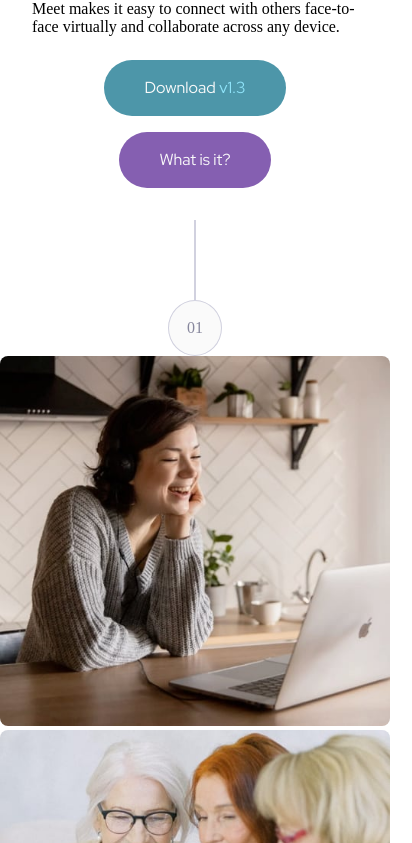
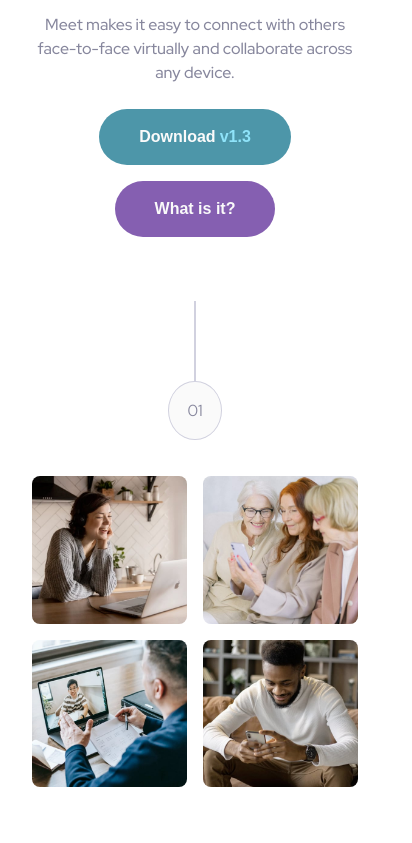
Before and after one commit to pattcaroline/frontend-mentor, a plain HTML site: page week8/meet-landing-page/starter-code/index.html in a window 390 px wide. Shown: the part 464-1307 px from the top of the page, 412 px wide, since content can reach past the window. Drawn offline with nearby package versions, Linux system fonts and the light colour scheme; files that its build step writes are made by us from their sources.

Commit message:
Add files via upload
Adjusted/ renamed files. In progress: Adding tablet and desktop responsiveness

```diff
--- a/week8/meet-landing-page/starter-code/styles/globals/_boilerplate.scss
+++ b/week8/meet-landing-page/starter-code/styles/globals/_boilerplate.scss
@@ -11,3 +11,7 @@ html {
   margin: 0;
   padding: 0;
 }
+
+body {
+  font-family: "Red Hat Display", sans-serif;
+}
--- a/week8/meet-landing-page/starter-code/styles/globals/_buttons.scss
+++ b/week8/meet-landing-page/starter-code/styles/globals/_buttons.scss
@@ -1,5 +1,5 @@
 @use "variables" as var;
-@use "mixins" as mixin;
+@use "typography" as typo;
 
 // Button section typography
 
@@ -9,15 +9,28 @@
   justify-content: center;
   align-items: center;
   gap: 16px;
+
+  @include typo.tablet {
+    display: flex;
+    flex-direction: row;
+  }
 }
 
 .btn {
-  @include mixin.text(5);
+  @include typo.text-preset-5;
 
+  display: inline-flex;
+  align-items: center;
+  justify-content: center;
+  gap: 4px;
   border: none;
   border-radius: 29px;
   color: var.$white;
   padding: 16px 40px;
+  cursor: pointer;
+  transition:
+    opacity 0.2s ease,
+    transform 0.2s ease;
 
   &--primary {
     background-color: var.$cyan-600;
@@ -27,15 +40,15 @@
     background-color: var.$purple-600;
   }
 
-  &--terciary {
+  &--footer {
     background-color: var.$purple-600;
+
+    .btn__version {
+      color: var.$purple-300;
+    }
   }
 
   &__version {
     color: var.$cyan-300;
   }
-
-  &__footerVersion {
-    color: var.$purple-300;
-  }
 }
--- /dev/null
+++ b/week8/meet-landing-page/starter-code/styles/globals/_components.scss
@@ -0,0 +1,49 @@
+@use "typography" as typo;
+@use "variables" as var;
+
+// Mobile first styling
+// Headings typography
+
+.hero__title {
+  @include typo.text-preset-1;
+  color: var.$slate-900;
+  text-align: center;
+}
+
+.features__title {
+  @include typo.text-preset-2;
+  text-align: center;
+}
+
+.section__description,
+.hero__description {
+  @include typo.text-preset-4;
+  color: var.$slate-600;
+  text-align: center;
+}
+
+.section__subtitle {
+  @include typo.text-preset-3;
+  color: var.$cyan-600;
+  text-align: center;
+  padding-bottom: 1rem;
+}
+
+.section__title {
+  @include typo.text-preset-2;
+  color: var.$slate-900;
+  text-align: center;
+  padding-bottom: 2rem;
+}
+
+// CTA Footer
+
+.cta__title {
+  @include typo.text-preset-2;
+  color: var.$white;
+}
+
+.cta__description {
+  @include typo.text-preset-4;
+  color: var.$white;
+}
--- a/week8/meet-landing-page/starter-code/styles/globals/_index.scss
+++ b/week8/meet-landing-page/starter-code/styles/globals/_index.scss
@@ -1,6 +1,6 @@
 @forward "boilerplate";
 @forward "variables";
 @forward "typography";
-@forward "mixins";
+@forward "components";
 @forward "layout";
 @forward "buttons";
--- a/week8/meet-landing-page/starter-code/styles/globals/_layout.scss
+++ b/week8/meet-landing-page/starter-code/styles/globals/_layout.scss
@@ -1,15 +1,28 @@
 @use "variables" as var;
+@use "typography" as t;
 
 .header {
   display: flex;
   flex-direction: column;
   justify-content: center;
   align-items: center;
-  padding: 48px 80px 0 80px;
+  padding: 4rem 5rem 0 5rem;
+
+  @include t.desktop {
+    padding: 5rem 5rem 0 5rem;
+  }
 }
 
 .hero {
-  padding: 64px 32px 32px 32px;
+  padding: 4rem 2rem 2rem 2rem;
+  overflow: hidden;
+
+  @include t.desktop {
+    display: grid;
+    grid-template-columns: 1fr 1fr 1fr;
+    align-items: center;
+    padding: 4rem 5rem;
+  }
 }
 
 .hero__images {
@@ -18,13 +31,52 @@
   justify-content: center;
   height: 160px;
   gap: 17px;
+
+  img {
+    height: 100%;
+    width: auto;
+    flex-shrink: 0;
+    object-fit: cover;
+  }
+
+  @include t.tablet {
+    background-repeat: no-repeat;
+    height: 303px;
+    gap: 32px;
+  }
+
+  @include t.desktop {
+    display: contents;
+    height: 360px;
+
+    img {
+      &:first-child {
+        grid-column: 1;
+        justify-self: start;
+      }
+
+      &:last-child {
+        grid-column: 3;
+        order: 1;
+        justify-self: end;
+      }
+    }
+  }
 }
 
 .hero__content {
-  padding-top: 48px;
-  gap: 24px;
+  padding-top: 3rem;
+  gap: 1.5rem;
   display: flex;
   flex-direction: column;
+
+  @include t.tablet {
+    padding: 72px;
+  }
+
+  @include t.desktop {
+    padding: 0 32px;
+  }
 }
 
 // Main section
@@ -53,43 +105,41 @@
 .main-content {
   display: flex;
   flex-direction: column;
-  padding: 32px;
-  gap: 64px;
+  padding: 2rem;
+  gap: 4rem;
 }
 
 // GRID IMAGES LAYOUT
 
-.features__gallerys {
+.features__gallery {
   display: grid;
   grid-template-columns: repeat(auto-fit, minmax(147px, 2fr));
-  gap: 16px;
-}
+  gap: 1rem;
 
-img {
-  border-radius: 8px;
-  height: 100%;
-  width: 100%;
+  img {
+    border-radius: 8px;
+    height: 100%;
+    width: 100%;
+  }
 }
 
 // Second main text content
+.features {
+  display: flex;
+  flex-direction: column;
+  padding: 2rem 2rem 4rem 2rem;
+  gap: 4rem;
+}
+
 .features__content {
-  padding: 0 0 64px 0;
   display: flex;
   flex-direction: column;
 }
 
-.gap-16 {
-  padding-top: 16px;
-}
-
-.gap-32 {
-  padding-top: 32px;
-}
-
 // Footer layout
 
-.cta {
-  margin-top: -28px;
+.section-marker {
+  margin-bottom: -1.75rem;
 }
 
 .cta__content {
@@ -103,5 +153,5 @@ img {
   justify-content: center;
   align-items: center;
   gap: 24px;
-  padding: 64px 32px 32px 32px;
+  padding: 4rem 2rem 2rem 2rem;
 }
--- a/week8/meet-landing-page/starter-code/styles/globals/_typography.scss
+++ b/week8/meet-landing-page/starter-code/styles/globals/_typography.scss
@@ -1,47 +1,94 @@
-// Font Family
-$font-red-hat: "Red Hat Display", sans-serif;
-
-// Font Weight
-$font-weight-regular: 400;
-$font-weight-medium: 500;
-
 // Typography - Textpresets from Figma design
 
-//mobile font-size
-$text-presets: (
-  1: (
-    family: $font-red-hat,
-    weight: $font-weight-regular,
-    size: 40px,
-    line-height: 1.1,
-    letter-spacing: 0,
-  ),
-  2: (
-    family: $font-red-hat,
-    weight: $font-weight-regular,
-    size: 32px,
-    line-height: 1.1,
-    letter-spacing: 0,
-  ),
-  3: (
-    family: $font-red-hat,
-    weight: $font-weight-regular,
-    size: 12px,
-    line-height: 1.1,
-    letter-spacing: 4px,
-  ),
-  4: (
-    family: $font-red-hat,
-    weight: $font-weight-medium,
-    size: 16px,
-    line-height: 1.1,
-    letter-spacing: 0,
-  ),
-  5: (
-    family: $font-red-hat,
-    weight: $font-weight-regular,
-    size: 16px,
-    line-height: 1.5,
-    letter-spacing: 0,
-  ),
-);
+$breakpoint-tablet: 768px;
+$breakpoint-desktop: 1024px;
+
+@mixin tablet {
+  @media (min-width: $breakpoint-tablet) {
+    @content;
+  }
+}
+
+@mixin desktop {
+  @media (min-width: $breakpoint-desktop) {
+    @content;
+  }
+}
+
+@mixin text-preset-1 {
+  font-weight: 900;
+  letter-spacing: 0;
+
+  //Mobile 40/110
+  font-size: 2.4rem;
+  line-height: 110%;
+
+  @include tablet {
+    font-size: 3rem; //48/110
+  }
+
+  @include desktop {
+    font-size: 4rem; // 64/110
+  }
+}
+
+@mixin text-preset-2 {
+  font-weight: 900;
+  letter-spacing: 0;
+
+  //Mobile 32/110
+  font-size: 2rem;
+  line-height: 110%;
+
+  @include tablet {
+    font-size: 2.25rem; // 36/110
+  }
+
+  @include desktop {
+    font-size: 2.5rem; // 40/110
+  }
+}
+
+@mixin text-preset-3 {
+  font-weight: 900;
+  text-transform: uppercase;
+  letter-spacing: 4px;
+
+  //Mobile 12/110
+  font-size: 0.75rem;
+  line-height: 110%;
+
+  @include tablet {
+    font-size: 0.875rem; // 14/110
+  }
+
+  @include desktop {
+    font-size: 1rem; // 16/110
+  }
+}
+
+@mixin text-preset-4 {
+  font-weight: 500;
+  letter-spacing: 0;
+
+  //Mobile not listed -> using tablet as base
+  font-size: 1rem;
+  line-height: 150%;
+
+  @include tablet {
+    font-size: 1rem; // 16/150
+  }
+
+  @include desktop {
+    font-size: 1.125rem; // 18/150
+  }
+}
+
+@mixin text-preset-5 {
+  font-weight: 900;
+  letter-spacing: 0;
+
+  //Mobile not listed -> using desktop values
+  font-size: 1rem;
+  line-height: 150%;
+}
```
